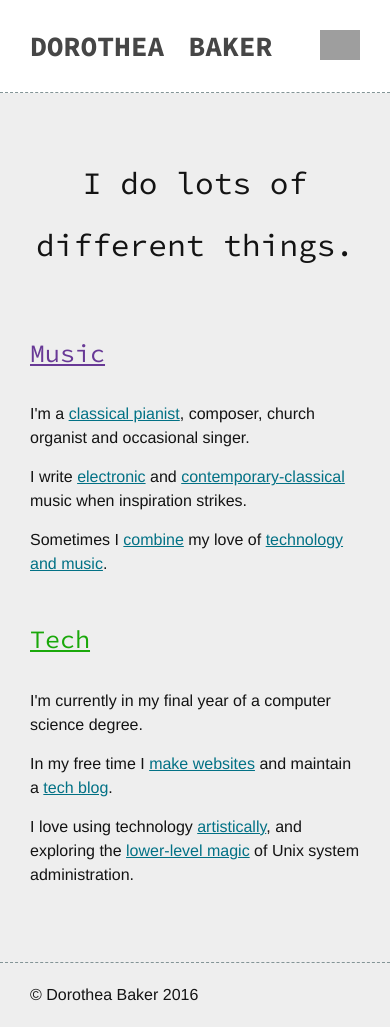
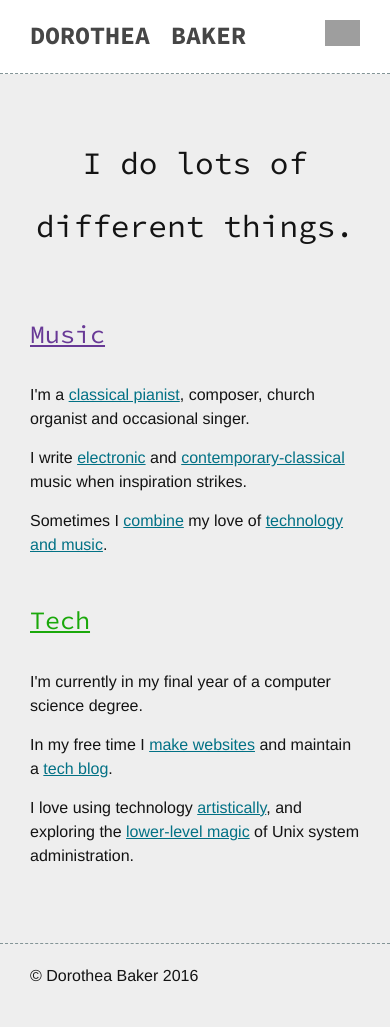
Before and after one commit to d-baker/navsite, a Jekyll site: the page built from index.html, in a window 390 px wide. Built offline with Jekyll 4.4.1, drawn with Linux system fonts in a browser that asks for light colours; nearby versions of some CDN libraries; comment, search, counter and statistics services are not loaded; grey boxes are pictures that could not be loaded.

Commit message:
vw brand an menutoggle sizing for mobile

```diff
--- a/_sass/header.scss
+++ b/_sass/header.scss
@@ -6,15 +6,22 @@ header#main-header {
     background: white;
     border-bottom: 1px dashed $batcolor;
     width: 100%;
-    padding: 30px 0px 30px 0px;
+    padding: 5vw 0px 6vw 0px;
+
+    a#logo {
+        font-size: 9vw;
+        color: $fg + #333;
+        text-decoration: none;
+        display: inline;
+    }
 
     #menubutton {
+        width: 9vw;
+        height: 9vw;
         border: none;
         background: url("/assets/icons/menu.svg") no-repeat;
+        background-size: 9vw;
         float: right;
-        width: 40px;
-        height: 40px;
-        background-size: 40px;
         cursor: pointer;
     }
 
@@ -46,13 +53,6 @@ header#main-header {
         color: $fg + #333;
         display: table;
         text-decoration: none;
-    }
-
-    a#logo {
-        color: $fg + #333;
-        text-decoration: none;
-        font-size: 40px;
-        display: inline;
     }
 
     .dropdown a {
@@ -138,6 +138,20 @@ header#main-header {
     margin-bottom: 40px;
 }
 
+@media (min-width: 450px) {
+    header#main-header {
+        padding: 30px 0px 30px 0px;
+
+        a#logo {
+            font-size: 40px;
+        }
+        #menubutton {
+            width: 40px;
+            height: 40px;
+            background-size: 40px;
+        }
+    }
+}
 
 @media (min-width: 900px) {
 
```
